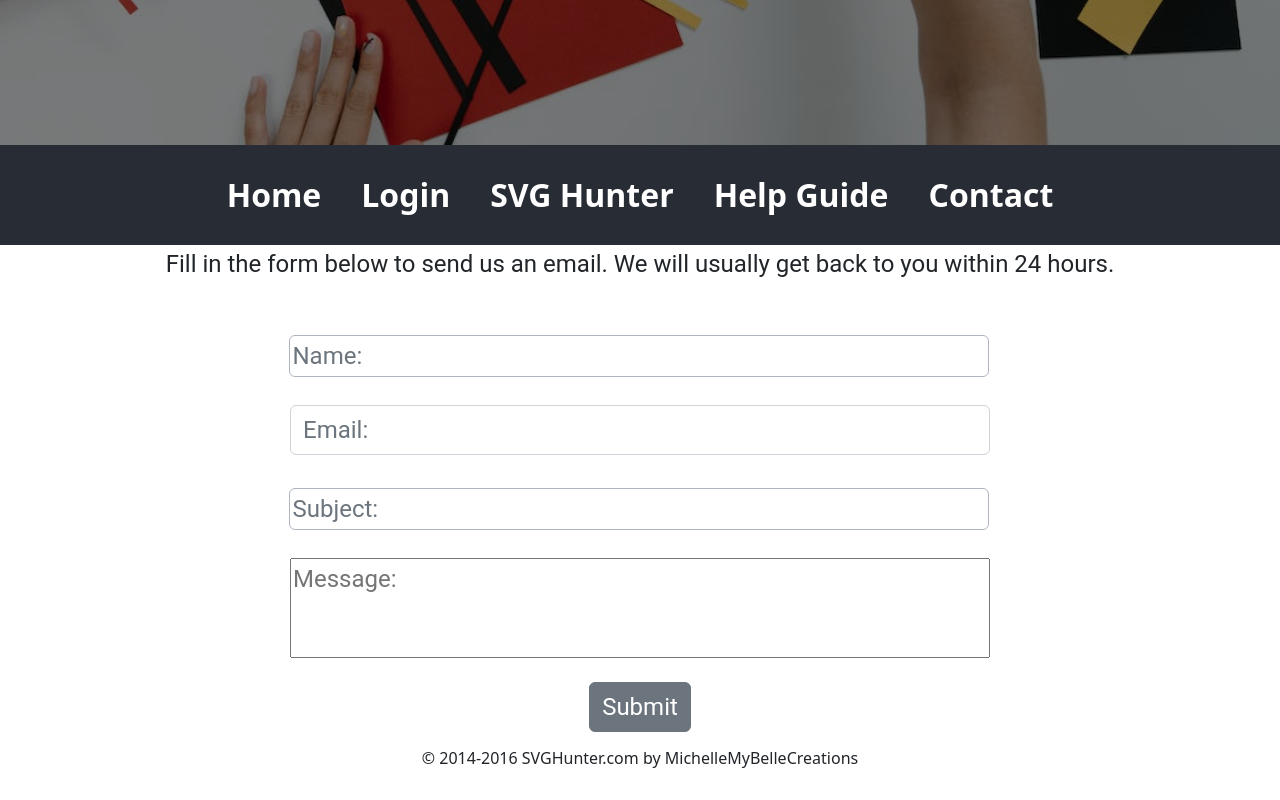
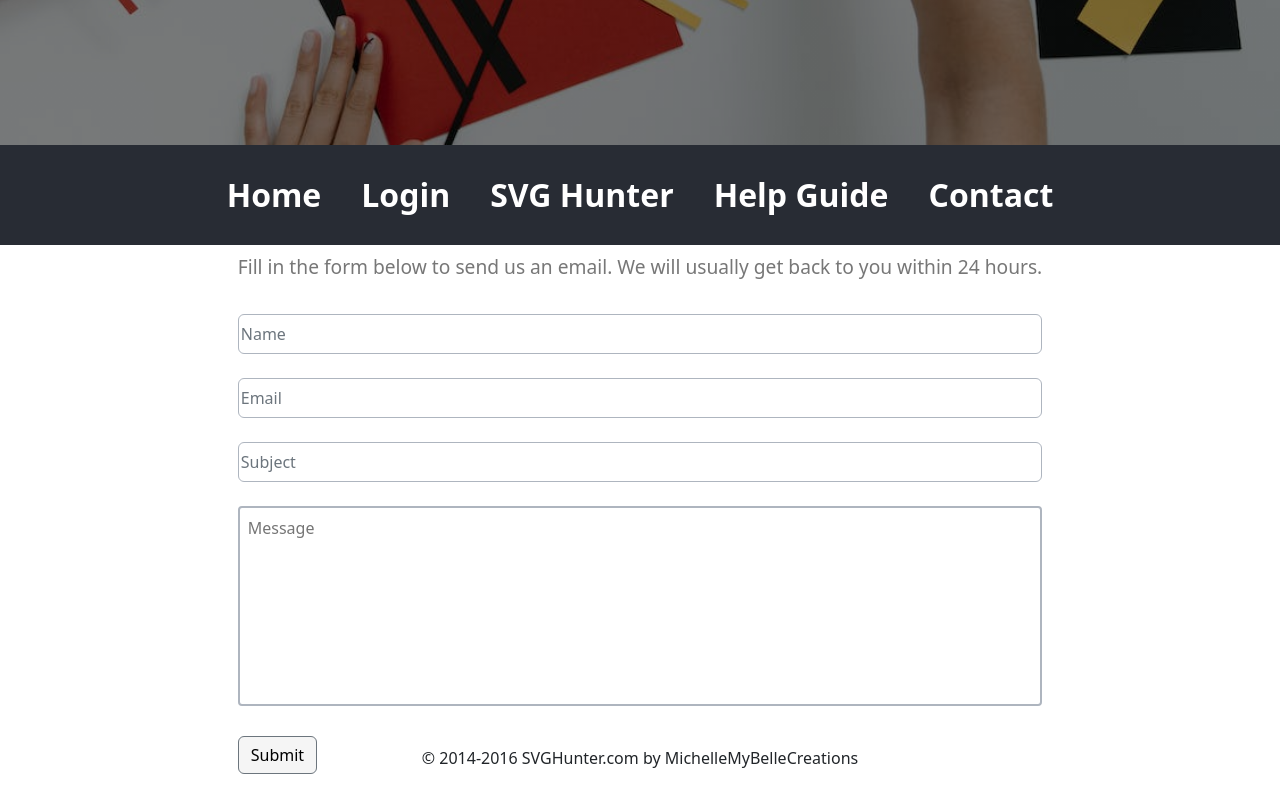
Before and after one commit to trevorerwin/svg-hunter, a React (Create React App) app in the folder client/svg-hunter-app/: page /contact in a window 1280 px wide. Shown: the part 495-1295 px from the top of the page. Built offline with nearby package versions, Linux system fonts and the light colour scheme.

Commit message:
added some styles to the contact page and make it slicker

```diff
--- a/client/svg-hunter-app/public/index.html
+++ b/client/svg-hunter-app/public/index.html
@@ -6,6 +6,7 @@
     <meta name="theme-color" content="#000000" />
     <meta name="description" content="Web site created using create-react-app" />
     <link rel="icon" href="http://www.svghunter.com/rw_common/images/svghunter_logo" />
+
 
     <!--
       manifest.json provides metadata used when your web app is installed on a
--- a/client/svg-hunter-app/src/Landing/Contact.jsx
+++ b/client/svg-hunter-app/src/Landing/Contact.jsx
@@ -1,6 +1,7 @@
 import { useState } from "react";
 import { Form, FormGroup, Input, Button } from "reactstrap";
 import axios from "axios";
+import "../styles/Contact.css";
 
 const Contact = () => {
     const [formData, setFormData] = useState({
@@ -40,122 +41,70 @@ const Contact = () => {
     };
 
     return (
-        <>
-            <div
-                className="d-flex justify-content-center align-items-center"
-                style={{ height: "60vh" }}
-            >
+        <div className="contact-container">
             <Form onSubmit={handleSubmit}>
-                    <FormGroup>
-                        <div className="text-center mt-4">
-                            <p
-                                className="mb-5"
-                                style={{
-                                    fontFamily: "Roboto",
-                                    fontSize: "1.5rem",
-                                }}
-                            >
-                                Fill in the form below to send us an email. We
-                                will usually get back to you within 24 hours.
+                <div className="form-header">
+                    <h2 className="form-title">Contact Us</h2>
+                    <p id="move-p-tag" className="form-subtitle">
+                        Fill in the form below to send us an email. We will
+                        usually get back to you within 24 hours.
                     </p>
                 </div>
 
-                        <div className="text-center mb-2">
-                            <div className="d-flex justify-content-center">
+                <FormGroup>
                     <Input
-                                    style={{
-                                        width: "700px",
-                                        fontFamily: "Roboto",
-                                        fontSize: "1.5rem",
-                                        marginBottom: "20px",
-                                    }}
-                                    className=" align-left"
-                                    placeholder="Name:"
+                        style={{ height: "40px" }}
+                        className="form-input custom-input"
+                        placeholder="Name"
                         required
                         type="text"
                         name="name"
                         value={formData.name}
                         onChange={handleChange}
                     />
-                            </div>
-                        </div>
 
-                        <div className="text-center mb-2">
-                            <div className="d-flex justify-content-center">
                     <Input
-                                    style={{
-                                        width: "700px",
-                                        fontFamily: "Roboto",
-                                        fontSize: "1.5rem",
-                                        marginBottom: "20px",
-                                    }}
-                                    className="align-left"
-                                    placeholder="Email:"
+                        style={{ height: "40px" }}
+                        className="form-input custom-input"
+                        placeholder="Email"
                         required
                         type="email"
                         name="email"
                         value={formData.email}
                         onChange={handleChange}
                     />
-                            </div>
-                        </div>
 
-                        <div className="text-center mb-2">
-                            <div className="d-flex justify-content-center">
                     <Input
-                                    style={{
-                                        width: "700px",
-                                        fontFamily: "Roboto",
-                                        fontSize: "1.5rem",
-                                        marginBottom: "20px",
-                                    }}
-                                    className="align-left"
-                                    placeholder="Subject:"
+                        style={{ height: "40px" }}
+                        className="form-input custom-input"
+                        placeholder="Subject"
                         required
                         type="text"
                         name="subject"
                         value={formData.subject}
                         onChange={handleChange}
                     />
-                            </div>
-                        </div>
 
-                        <div className="text-center mb-2">
-                            <div className="d-flex justify-content-center">
                     <textarea
-                                    style={{
-                                        width: "700px",
-                                        resize: "none",
-                                        outline: "none",
-                                        height: "100px",
-                                        fontFamily: "Roboto",
-                                        fontSize: "1.5rem",
-                                    }}
-                                    placeholder="Message:"
+                        className="form-input form-textarea custom-textarea"
+                        placeholder="Message"
                         required
+                        style={{ height: "200px" }}
                         name="message"
                         value={formData.message}
                         onChange={handleChange}
                     />
-                            </div>
-                        </div>
 
-                        <div className="text-center mt-4">
                     <Button
-                                style={{
-                                    fontFamily: "Roboto",
-                                    fontSize: "1.5rem",
-                                }}
-                                className="submit-button"
+                        id="change-button-color"
+                        className="form-button custom-button"
                         type="submit"
                     >
                         Submit
                     </Button>
-                        </div>
                 </FormGroup>
             </Form>
         </div>
-        </>
     );
 };
 
--- a/client/svg-hunter-app/src/index.css
+++ b/client/svg-hunter-app/src/index.css
@@ -11,32 +11,3 @@ code {
     font-family: source-code-pro, Menlo, Monaco, Consolas, "Courier New",
         monospace;
 }
-
-input[type="text"] {
-    transition: all 0.3s ease-in-out;
-    outline: none;
-    padding: 2px 0px 2px 2px;
-    margin: 5px 1px 3px 0px;
-    border: 1px solid #aeb5bf;
-}
-
-input[type="text"]:focus,
-textarea:focus {
-    box-shadow: 0 0 20px #ad6ee7;
-    padding: 2px 2px 2px 2px;
-    margin: 5px 1px 5px 1px;
-    border: 2px solid #ad6ee7;
-}
-
-#change-button-color {
-    background-color: whitesmoke;
-    color: black;
-}
-
-#change-button-color:hover {
-    background-color: #ad6ee7;
-}
-
-.align-left::placeholder {
-    text-align: left;
-}
--- /dev/null
+++ b/client/svg-hunter-app/src/styles/Contact.css
@@ -0,0 +1,91 @@
+.contact-container {
+    display: flex;
+    justify-content: center;
+    align-items: center;
+    height: 60vh;
+}
+
+.form-header {
+    text-align: center;
+    margin-bottom: 2rem;
+}
+
+.form-title {
+    font-size: 2.5rem;
+    font-weight: bold;
+    margin-bottom: 0.5rem;
+}
+
+.form-subtitle {
+    font-size: 1.2rem;
+    color: #777;
+}
+
+.custom-input {
+    width: 100%;
+    padding: 0.5rem;
+    margin-bottom: 1rem;
+    border: 2px solid #aeb5bf;
+    border-radius: 4px;
+    font-size: 1rem;
+    outline: none;
+    transition: all 0.3s ease-in-out;
+}
+
+.custom-input:focus {
+    box-shadow: 0 0 20px #ad6ee7;
+    border: 2px solid #ad6ee7;
+}
+
+.custom-textarea {
+    width: 100%;
+    padding: 0.5rem;
+    margin-bottom: 1rem;
+    border: 2px solid #aeb5bf;
+    border-radius: 4px;
+    font-size: 1rem;
+    outline: none !important;
+    resize: none;
+    transition: all 0.3s ease-in-out;
+    box-shadow: none;
+}
+
+.custom-textarea:focus,
+.custom-textarea:active {
+    outline: none !important;
+    border-color: #ad6ee7;
+    box-shadow: 0 0 20px #ad6ee7;
+}
+
+.custom-input:not(:last-child),
+.custom-textarea {
+    margin-bottom: 1.5rem;
+}
+
+input[type="text"],
+input[type="email"] {
+    transition: all 0.3s ease-in-out;
+    outline: none;
+    padding: 2px 0px 2px 2px;
+    margin: 5px 1px 3px 0px;
+    border: 1px solid #aeb5bf;
+}
+
+input[type="text"]:focus,
+input[type="email"]:focus {
+    box-shadow: 0 0 20px #ad6ee7;
+    border: 2px solid #ad6ee7;
+}
+
+#change-button-color {
+    background-color: whitesmoke;
+    color: black;
+}
+
+#change-button-color:hover {
+    background-color: #ad6ee7;
+}
+
+#move-p-tag{
+    margin-top: 25px;
+}
```
Lines whose indentation alone changed are shown as unchanged.
